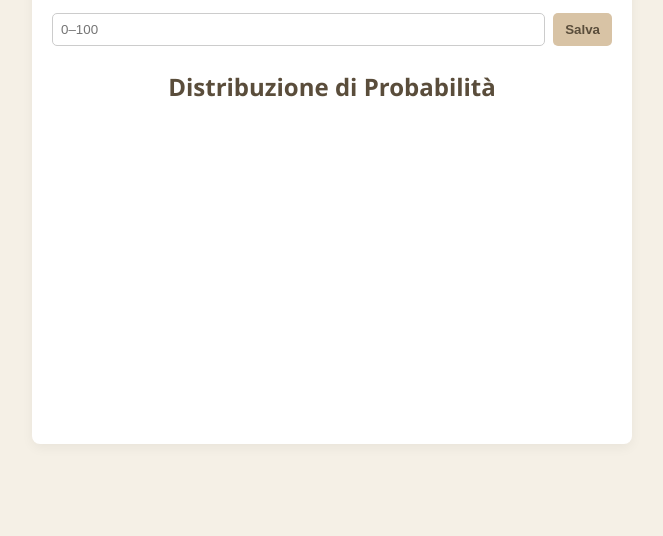
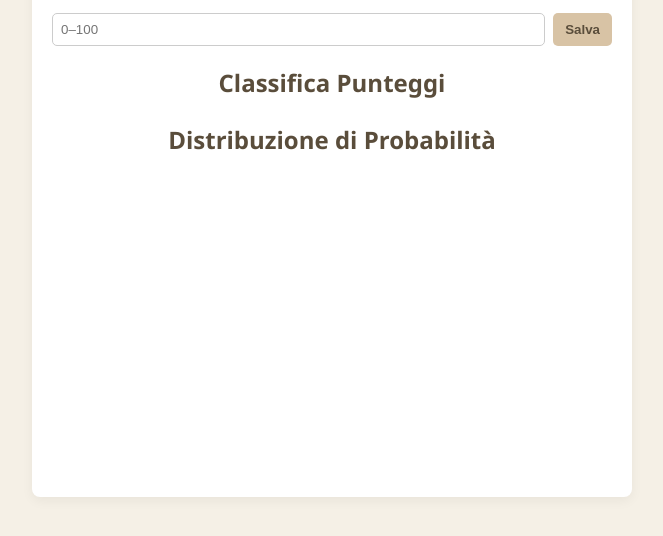
Before and after one commit to Hyde-0/graduatoria, a website: page public/index.html in a window 1280 px wide. Shown: the part 86-622 px from the top of the page, without its empty margins (308-971 px from the left). Drawn offline with nearby package versions, Linux system fonts and the light colour scheme.

Commit message:
index.html

```diff
--- a/public/index.html
+++ b/public/index.html
@@ -17,12 +17,17 @@
       <button type="button" id="cancelBtn" class="hidden">Annulla</button>
     </form>
 
-    <ul id="scoreList"></ul>
+    <div class="score-container">
+      <h2>Classifica Punteggi</h2>
+      <ul id="scoreList"></ul>
+    </div>
 
-    <h2>Distribuzione di Probabilità</h2>
-    <canvas id="distChart"></canvas>
+    <div class="chart-container">
+      <h2>Distribuzione di Probabilità</h2>
+      <canvas id="distChart"></canvas>
+    </div>
   </div>
 
-  <script src="script.js"></script>
+  <script src="script.js?v=123" defer></script>
 </body>
 </html>
```
